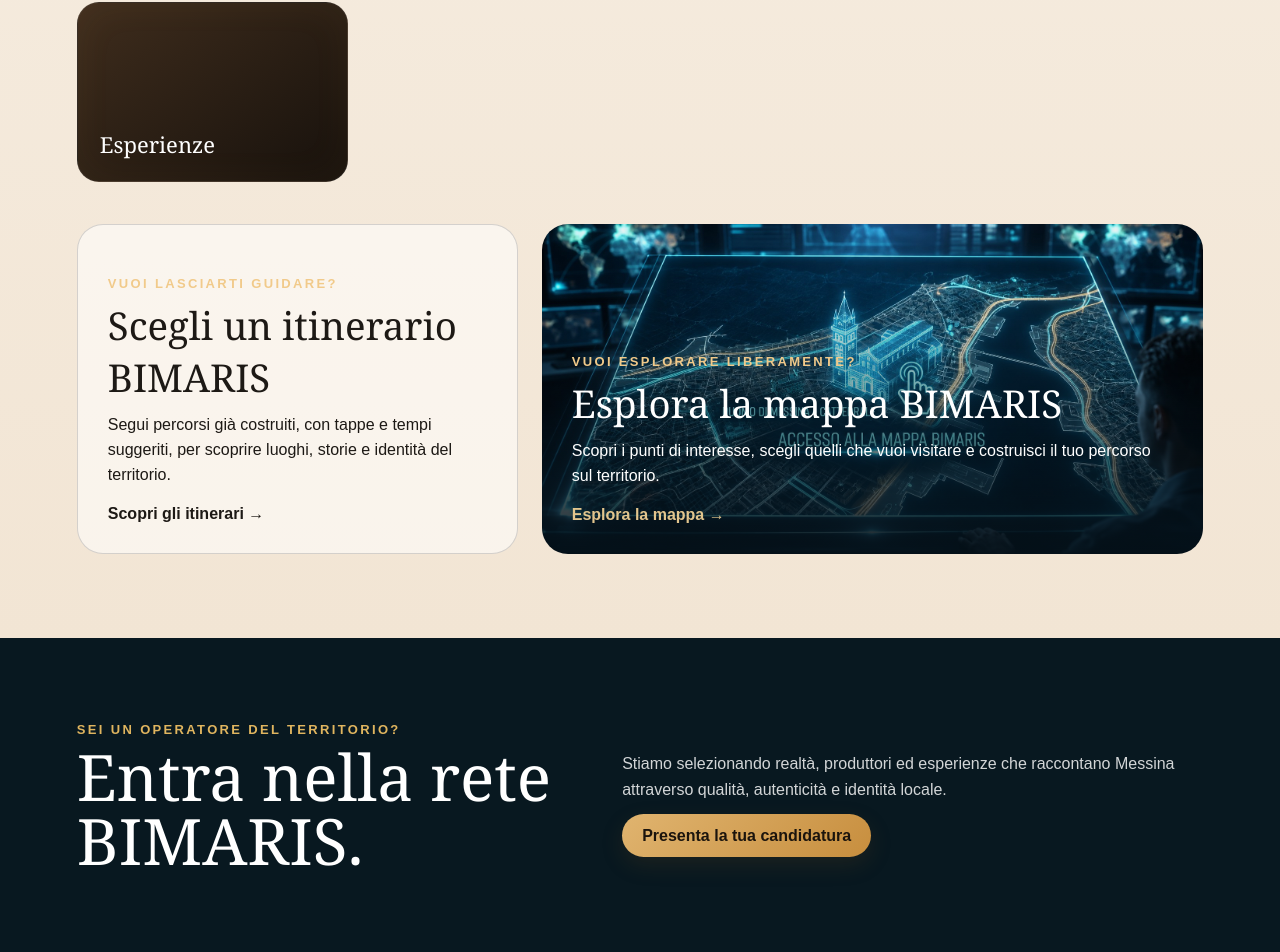
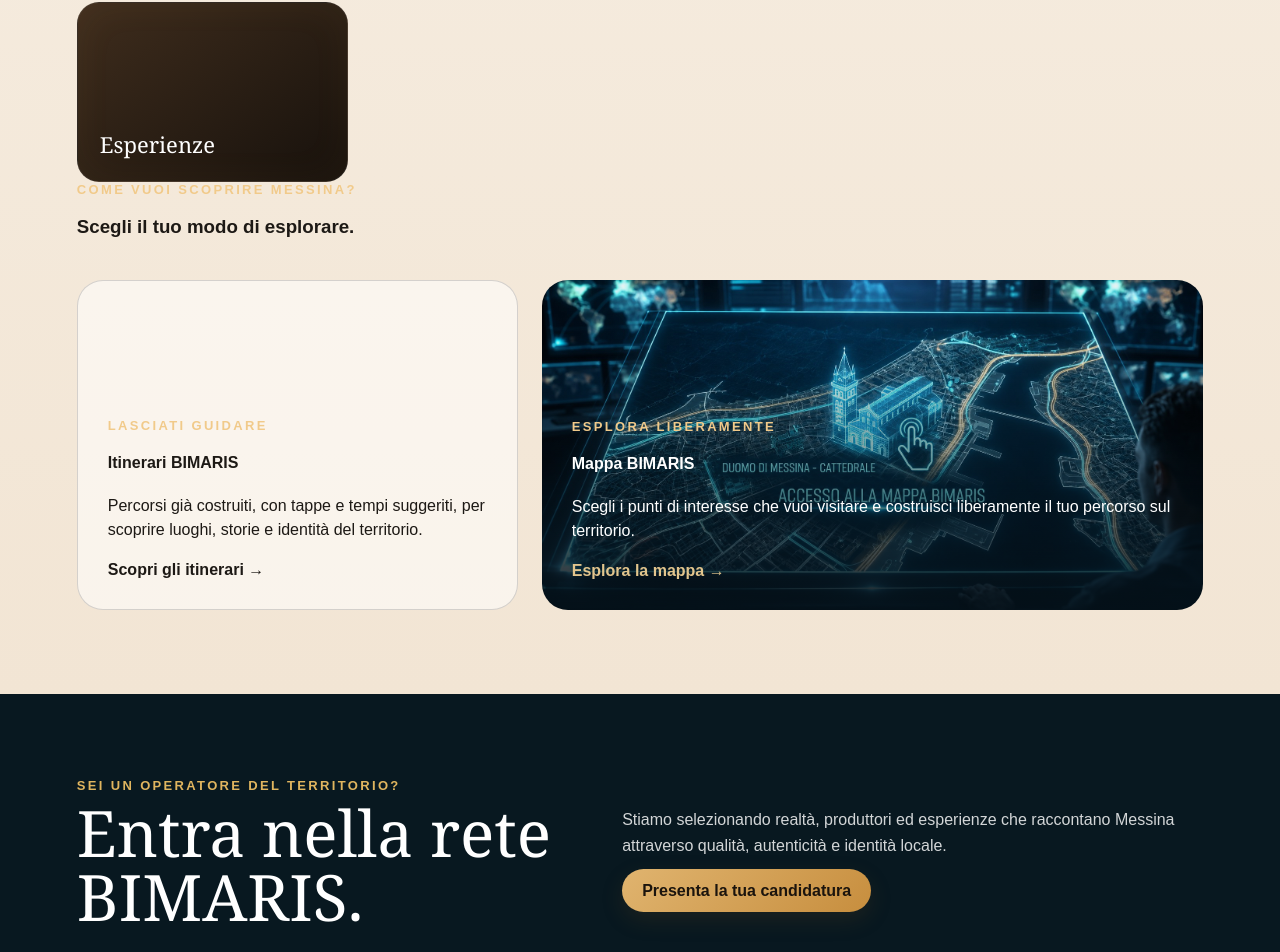
Before and after one commit to giovannibrunetto/bimaris-platform, a Next.js app in the folder apps/web/: page / in a window 1280 px wide. Shown: the part 1754-2706 px from the top of the page. Built offline with nearby package versions, Linux system fonts and the light colour scheme.

Commit message:
Unify itinerary and map discovery section

```diff
--- a/apps/web/app/page.tsx
+++ b/apps/web/app/page.tsx
@@ -43,22 +43,28 @@
           ))}
         </div>
 
+        <div className="home-discovery-choice">
+          <div className="home-discovery-heading">
+            <div className="kicker">Come vuoi scoprire Messina?</div>
+            <h3>Scegli il tuo modo di esplorare.</h3>
+          </div>
           <div className="home-explore-grid">
             <Link className="home-explore-card home-itinerary-card" href="/itinerari">
-            <div className="kicker">Vuoi lasciarti guidare?</div>
-            <h3>Scegli un itinerario BIMARIS</h3>
-            <p>Segui percorsi già costruiti, con tappe e tempi suggeriti, per scoprire luoghi, storie e identità del territorio.</p>
+              <div className="kicker">Lasciati guidare</div>
+              <h4>Itinerari BIMARIS</h4>
+              <p>Percorsi già costruiti, con tappe e tempi suggeriti, per scoprire luoghi, storie e identità del territorio.</p>
               <strong>Scopri gli itinerari →</strong>
             </Link>
 
             <Link className="home-explore-card home-map-card" href="/mappa">
               <div>
-              <div className="kicker">Vuoi esplorare liberamente?</div>
-              <h3>Esplora la mappa BIMARIS</h3>
-              <p>Scopri i punti di interesse, scegli quelli che vuoi visitare e costruisci il tuo percorso sul territorio.</p>
+                <div className="kicker">Esplora liberamente</div>
+                <h4>Mappa BIMARIS</h4>
+                <p>Scegli i punti di interesse che vuoi visitare e costruisci liberamente il tuo percorso sul territorio.</p>
                 <strong>Esplora la mappa →</strong>
               </div>
             </Link>
+          </div>
         </div>
       </section>
 
```
Lines whose indentation alone changed are shown as unchanged.
